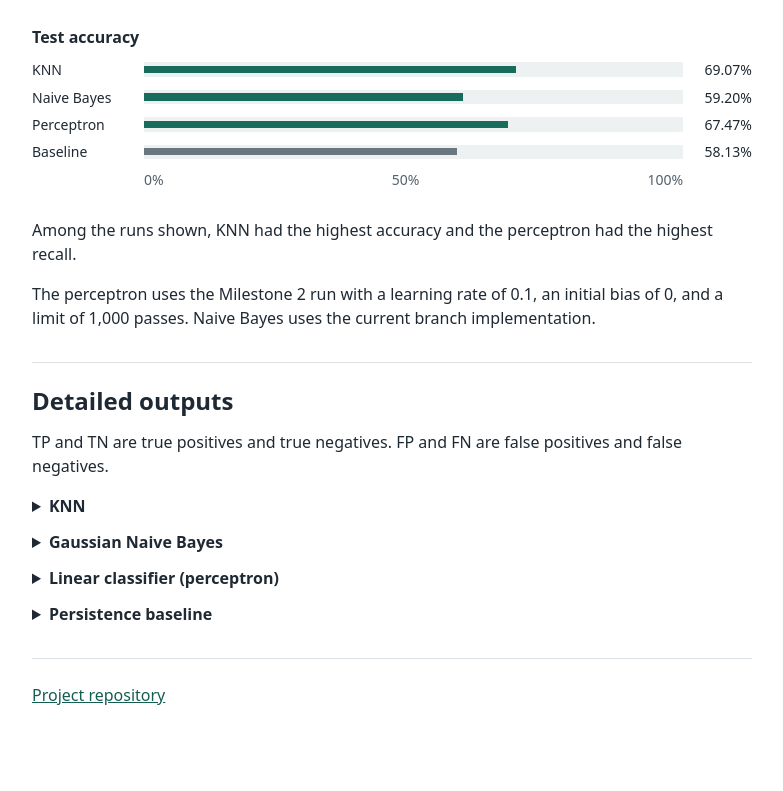
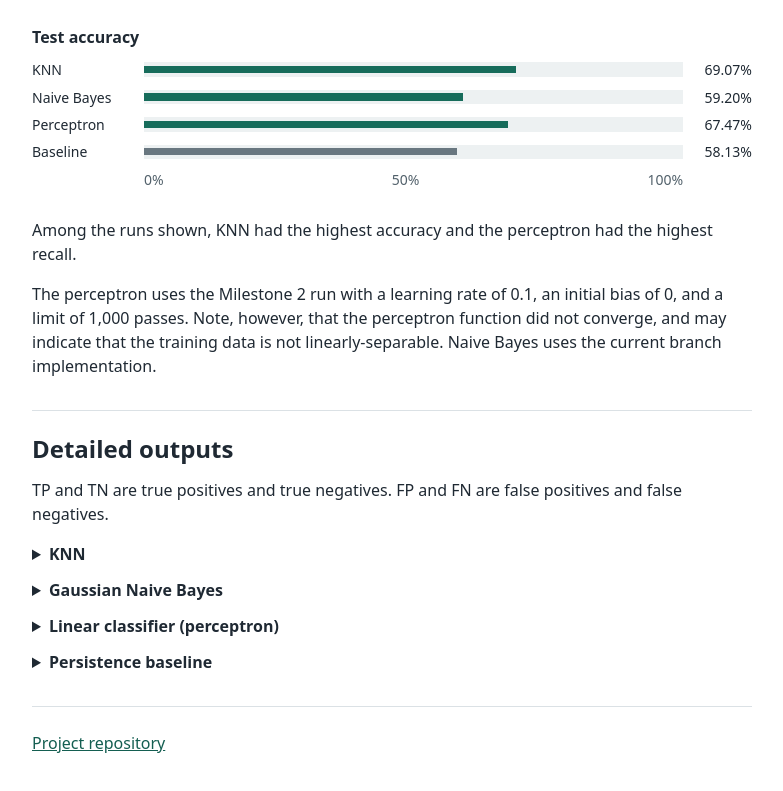
Before and after one commit to amgrapefruit/cmsc170-project-Kevin-Quiambao, a plain HTML site: page docs/index.html in a window 1280 px wide. Shown: the part 687-1478 px from the top of the page, without its empty margins (248-1031 px from the left). Before the commit the page ends 1442 px from the top, so only its background shows below. Drawn offline with Linux system fonts and the light colour scheme.

Commit message:
update: added perceptron note on convergence issues
Updated note about perceptron convergence and training data.

```diff
--- a/docs/index.html
+++ b/docs/index.html
@@ -67,7 +67,7 @@
       </figure>
 
       <p>Among the runs shown, KNN had the highest accuracy and the perceptron had the highest recall.</p>
-      <p class="note">The perceptron uses the Milestone 2 run with a learning rate of 0.1, an initial bias of 0, and a limit of 1,000 passes. Naive Bayes uses the current branch implementation.</p>
+      <p class="note">The perceptron uses the Milestone 2 run with a learning rate of 0.1, an initial bias of 0, and a limit of 1,000 passes. Note, however, that the perceptron function did not converge, and may indicate that the training data is not linearly-separable. Naive Bayes uses the current branch implementation.</p>
     </section>
 
     <section aria-labelledby="detailed-outputs">
```
